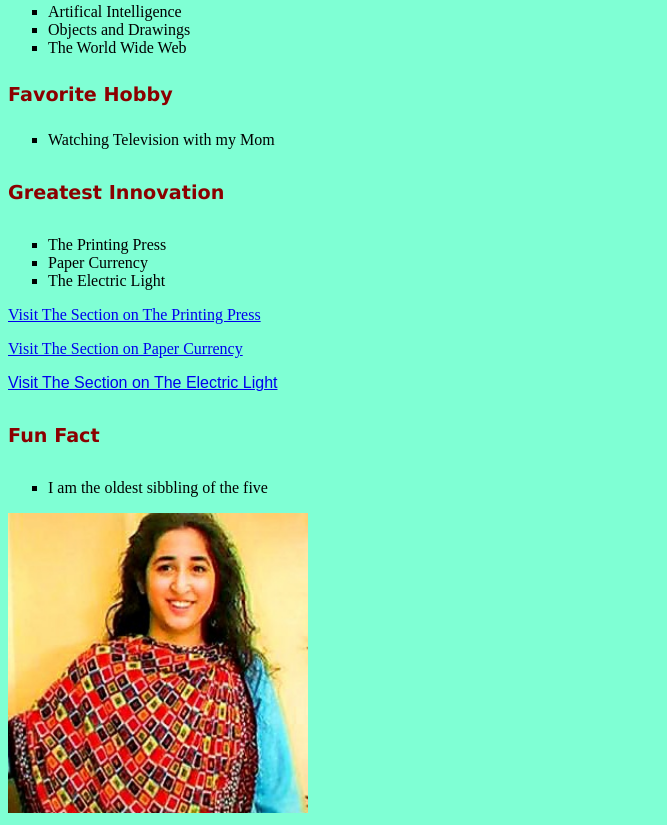
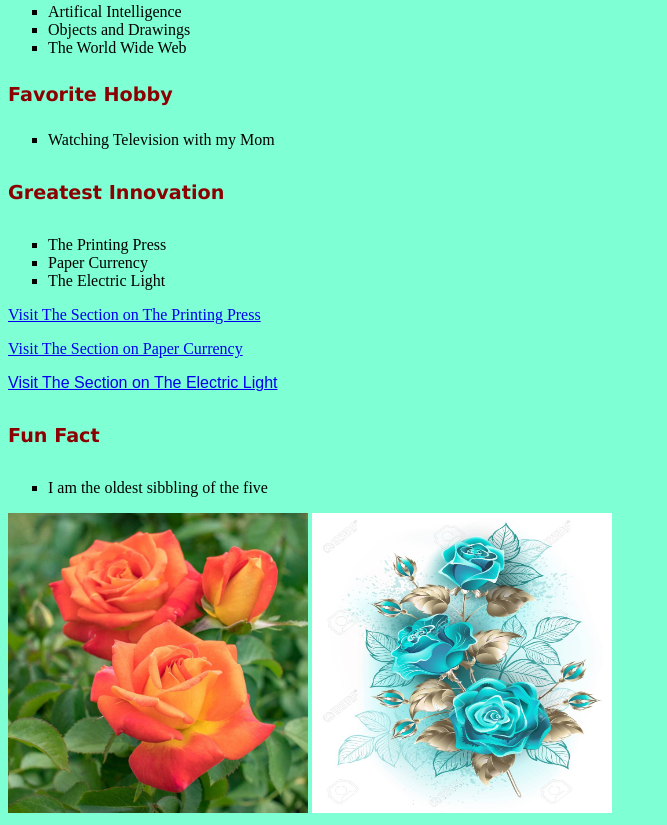
Before and after one commit to mmalik234/getting-know-each-other, a plain HTML site: page index.html in a window 1280 px wide. Shown: the part 638-1463 px from the top of the page, without its empty margins (0-667 px from the left). Drawn offline with Linux system fonts and the light colour scheme.

Commit message:
update file

```diff
--- a/index.html
+++ b/index.html
@@ -53,7 +53,8 @@
         <ul style="list-style-type:square;">
         <li> I am the oldest sibbling of the five</li>
         </ul>
-        <img src="Website-Picture.jpg" alt="Noor's Picture" style="width:300px;height:300px;">
+        <img src="favorite-color-rose.jpg" alt="Noor's Favorite Color Rose" style="width:300px;height:300px;">
+        <img src="turquoise-rose.jpg" alt="Noor's Second Favorite Color Rose" style="width:300px;height:300px;">
 
     </body>
 </html>
```
Also changed, not shown: favorite-color-rose.jpg (added), turquoise-rose.jpg (added).
